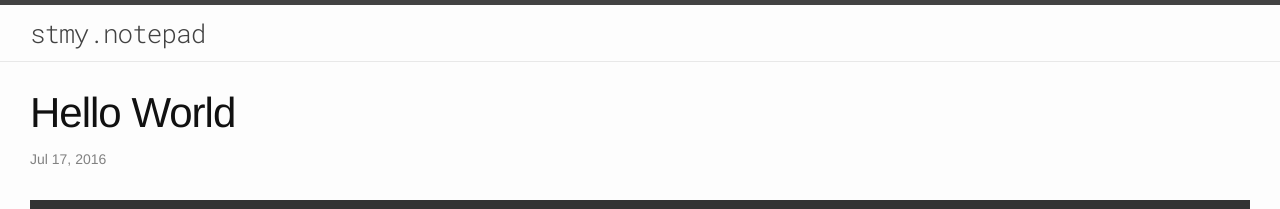
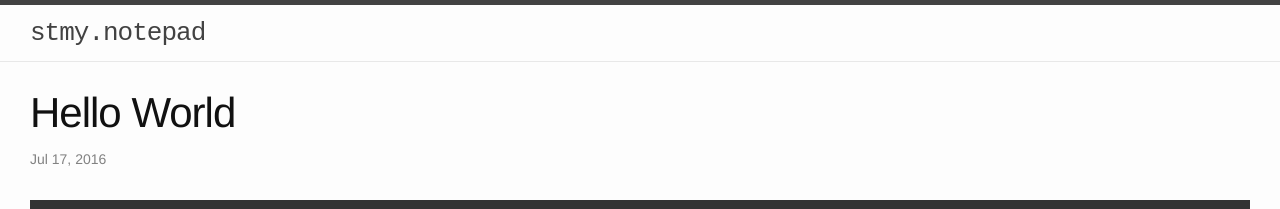
Before and after one commit to stmy/stmy.github.io, a Jekyll site: the page built from _posts/2016-07-17-Hello-World.md, in a window 1280 px wide. Shown: the top 209 px of the page. Built offline with Jekyll 4.4.1, drawn with Linux system fonts in a browser that asks for light colours; nearby versions of some CDN libraries; comment, search, counter and statistics services are not loaded.

Commit message:
Update head.html

```diff
--- a/_includes/head.html
+++ b/_includes/head.html
@@ -6,7 +6,7 @@
   <title>{% if page.title %}{{ page.title | escape }}{% else %}{{ site.title | escape }}{% endif %}</title>
   <meta name="description" content="{% if page.excerpt %}{{ page.excerpt | strip_html | strip_newlines | truncate: 160 }}{% else %}{{ site.description }}{% endif %}">
 
-  <link rel="stylesheet" href="https://fonts.googleapis.com/css?family=Roboto+Mono:300">
+  <link rel="stylesheet" href="https://fonts.googleapis.com/css?family=Gudea">
   <link rel="stylesheet" href="{{ "/css/main.css" | prepend: site.baseurl }}">
   <link rel="canonical" href="{{ page.url | replace:'index.html','' | prepend: site.baseurl | prepend: site.url }}">
   <link rel="alternate" type="application/rss+xml" title="{{ site.title }}" href="{{ "/feed.xml" | prepend: site.baseurl | prepend: site.url }}">
```
